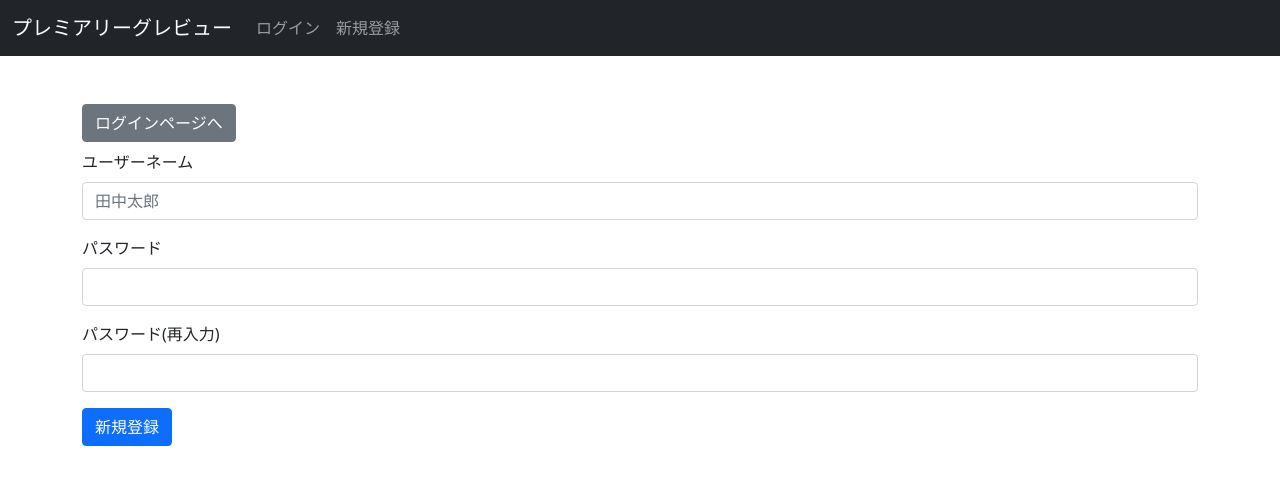
After one commit to Ryota-Kaneko0508/premier_review, a Flask app: page /signup in a window 1280 px wide. The commit adds this page. Shown: the top 485 px of the page. Run offline with Flask 2, Linux system fonts and the light colour scheme.

Commit message:
新規登録とログイン機能をつけた

```diff
--- a/app.py
+++ b/app.py
@@ -1,13 +1,91 @@
-from flask import Flask, render_template, request, redirect, g
+from flask import Flask, render_template, request, redirect, g, session, flash
 import sqlite3
+from flask_login import UserMixin, LoginManager, login_required, login_user, logout_user
+from werkzeug.security import generate_password_hash, check_password_hash
 import os
 
 DATABASE="premier.db"
 
 # create the app
 app = Flask(__name__)
+app.secret_key = os.urandom(24)
+login_manager= LoginManager()
+login_manager.init_app(app)
+
+class User(UserMixin):
+    def __init__(self, userid):
+        self.id = userid
+
+## ログイン
+@login_manager.user_loader
+def load_user(userid):
+    return User(userid)
+@login_manager.unauthorized_handler
+def unauthorized():
+    return redirect('/login')
+
+@app.route("/logout", methods=['GET'])
+def logout():
+    session.clear()
+    logout_user()
+    return redirect('/login')
+
+@app.route("/signup", methods=['GET', 'POST'])
+def signup():
+    error_message = ''
+    if request.method == 'POST':
+        username = request.form.get('username')
+        password = request.form.get('password')
+        pass_hash = generate_password_hash(password, method = 'sha256')
+
+        if not password and not username and pass_hash != password:
+            flash("入力に誤りがあります")
+            return redirect("/signup")
+
+        db = get_db()
+        usercheck = get_db().execute("SELECT username from user WHERE username=?",[username,]).fetchall()
+        if not usercheck:
+            db.execute(
+                "INSERT INTO user (username,password) values(?,?)",
+                [username,pass_hash]
+            )
+            db.commit()
+            return redirect('/login')
+        else:
+            flash('入力されたユーザー名はすでに登録されています')
+
+    return render_template('signup.html')
+
+@app.route("/login", methods=['GET', 'POST'])
+def login():
+    error_message = ''
+    username = ''
+
+    if request.method == 'POST':
+        username = request.form.get('username')
+        password = request.form.get('password')
+        # ログインのチェック
+        user_data = get_db().execute(
+            "SELECT password FROM user WHERE username=?",[username,]
+        ).fetchone()
+
+        if username is not None:
+            if check_password_hash(user_data[0],password):
+                user_id = get_db().execute(
+                    "SELECT id FROM user WHERE username=?",[username,]
+                ).fetchone()
+
+                session["user_id"] = user_id[0]
+                user = User(username)
+                login_user(user)
+                return redirect("/")
+
+        flash('入力されたIDもしくはパスワードが誤っています')
+
+    return render_template('login.html')
 
 @app.route("/", methods=['GET', 'POST'])
+@login_required
 def index():
     reviews = get_db().execute("SELECT match, review FROM review").fetchall()
     return render_template('index.html', reviews=reviews)
--- a/memo.txt
+++ b/memo.txt
@@ -1,5 +1,5 @@
 CREATE TABLE user (
-    id integer primary key auotoincrement,
+    id integer primary key autoincrement,
     username text not null unique,
     password text not null,
 )
--- a/templates/base.html
+++ b/templates/base.html
@@ -14,6 +14,30 @@
     <nav class="navbar navbar-expand-sm navbar-dark bg-dark">
         <div class="container-fluid">
           <a class="navbar-brand" href="/">プレミアリーグレビュー</a>
+          <button class="navbar-toggler" type="button" data-bs-toggle="collapse" data-bs-target="#navbarNav" aria-controls="navbarNav" aria-expanded="false" aria-label="Toggle navigation">
+            <span class="navbar-toggler-icon"></span>
+          </button>
+          <div class="collapse navbar-collapse" id="navbarNav">
+            {% if session["user_id"] %}
+            <ul class="navbar-nav">
+              <li class="nav-item">
+                <a class="nav-link" aria-current="page" href="/">トップへ</a>
+              </li>
+              <li class="nav-item">
+                <a class="nav-link" href="/logout">ログアウト</a>
+              </li>
+            </ul>
+            {% else %}
+            <ul class="navbar-nav">
+                <li class="nav-item">
+                  <a class="nav-link" aria-current="page" href="/login">ログイン</a>
+                </li>
+                <li class="nav-item">
+                  <a class="nav-link" href="/signup">新規登録</a>
+                </li>
+            </ul>
+            {% endif %}
+          </div>
         </div>
     </nav>
     {% block content %}
--- a/templates/post.html
+++ b/templates/post.html
@@ -2,7 +2,7 @@
 
 {% block content %}
 <div class="container-sm">
-    <a href="/" role="button" class="btn btn-primary btn-md mt-5">ホームへ</a>
+    <a href="/" role="button" class="btn btn-secondary btn-md mt-5">ホームへ</a>
     <form method="POST">
         <div class="mb-3 mt-2">
             <label for="match" class="form-label">試合</label>
--- /dev/null
+++ b/templates/signup.html
@@ -0,0 +1,31 @@
+{% extends "base.html" %}
+
+{% block content %}
+<div class="container-sm">
+    <a href="/login" role="button" class="btn btn-secondary btn-md mt-5">ログインページへ</a>
+    {% with messages = get_flashed_messages() %}
+    {% if messages %}
+        {% for message in messages %}
+        <p style="color:red">{{message}}</p>
+        {% endfor %}
+    {% endif %}
+    {% endwith %}
+    <form method="POST">
+        <div class="mb-3 mt-2">
+            <label for="username" class="form-label">ユーザーネーム</label>
+            <input type="text" class="form-control" id="username" name="username" placeholder="田中太郎">
+        </div>
+        <div class="mb-3">
+            <label for="password" class="form-label">パスワード</label>
+            <input type="password" class="form-control" id="password" name="password">
+        </div>
+        <div class="mb-3">
+            <label for="confirmation" class="form-label">パスワード(再入力)</label>
+            <input type="password" class="form-control" id="confirmation" name="confirmation">
+        </div>
+        <div class="mb-3">
+            <button type="submit" class="btn btn-primary mb-3">新規登録</button>
+        </div>
+    </form>
+</div>
+{% endblock %}
```
Also changed, not shown: templates/login.html (added, +27 -0 lines), premier.db.
